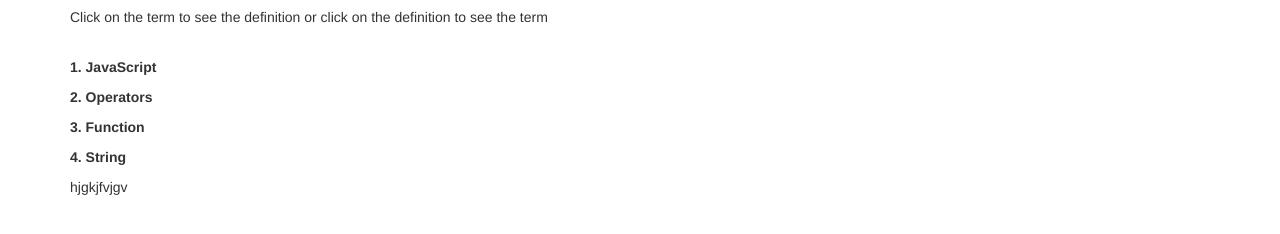
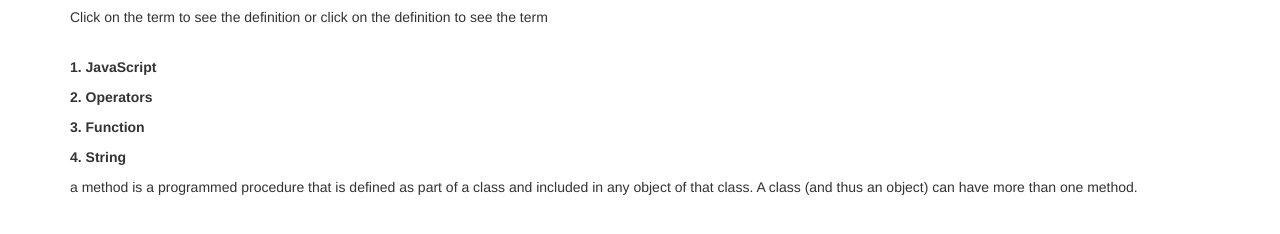
Before and after one commit to mosoti17/calculator, a plain HTML site: page intro-jquery/index.html in a window 1280 px wide. Both pictures are taken after a click on the element "5. Methods". Shown: the part 366-600 px from the top of the page. Drawn offline with Linux system fonts and the light colour scheme.

Commit message:
defination of terms

```diff
--- a/intro-jquery/index.html
+++ b/intro-jquery/index.html
@@ -57,7 +57,7 @@
       <p><span class="method"><strong>5. Methods</strong></span></p>
     </div>
     <div id="method-showing">
-      <p><span class="method"></span>hjgkjfvjgv</p>
+      <p><span class="method"></span>a method is a programmed procedure that is defined as part of a class and included in any object of that class. A class (and thus an object) can have more than one method.</p>
     </div>
 
     </div>
```
